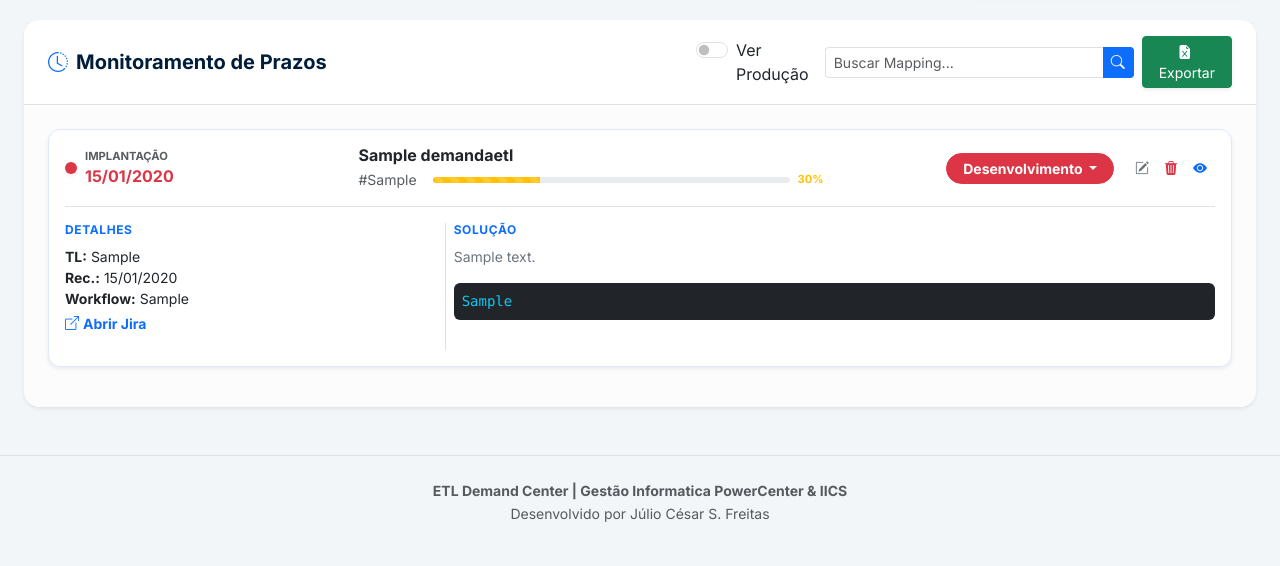
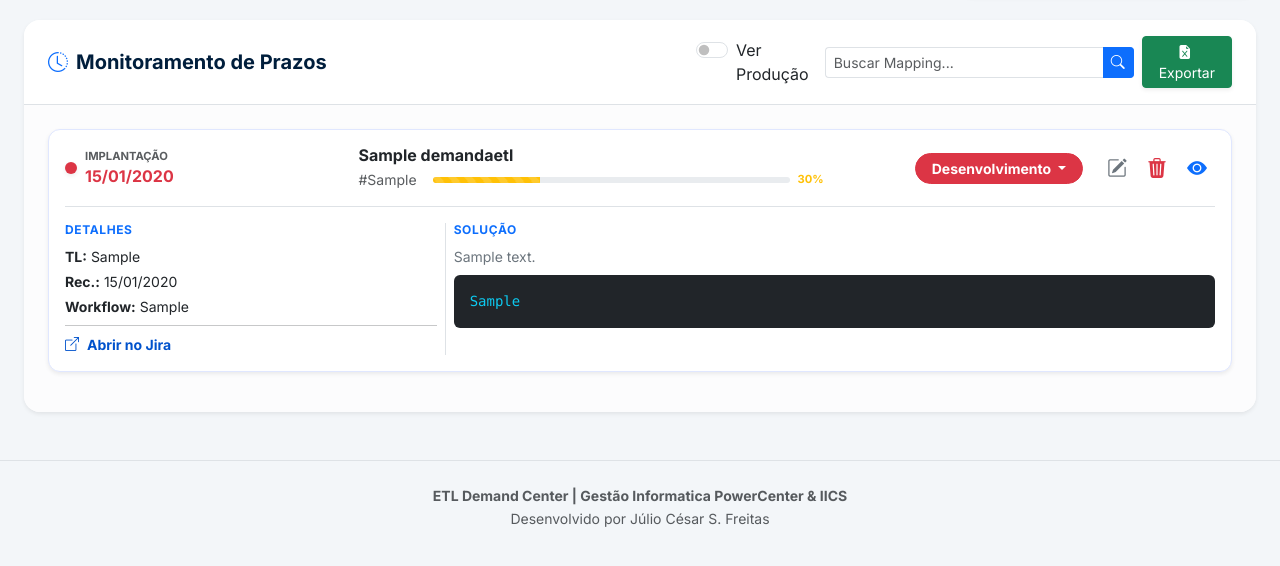
Before and after one commit to juliofreitas77/GestaoDemandasETL, a Django app: page / in a window 1280 px wide, after a click on "Ver Detalhes". Shown: the part 195-761 px from the top of the page. Run offline with Django 5.2, Linux system fonts and the light colour scheme; tables that the repository leaves empty hold one stand-in row (values such as "Sample post").

Commit message:
style: corrige alinhamento de ações e estabiliza expansão de detalhes
- Reestruturado o grid do Bootstrap para alinhar botões de ação à direita.
- Corrigido o evento de clique do ícone de visualização (olho) via data-bs-target.
- Movida a div de detalhes para fora da row principal para evitar quebra de layout ao expandir.
- Refinada a estilização dos ícones (lápis, lixeira, olho) com efeito hover e remoção de bordas.
- Adicionado tratamento de overflow e rolagem para blocos de código SQL/Shell.

```diff
--- a/GestaoDemandasETL/urls.py
+++ b/GestaoDemandasETL/urls.py
@@ -31,7 +31,8 @@ urlpatterns = [
     path('alterar-status/<int:id>/', views.alterar_status, name='alterar_status'),
     path('editar/<int:id>/', views.editar_demanda, name='editar_demanda'),
     path('excluir/<int:id>/', excluir_demanda, name='excluir_demanda'),
-]
+] + static(settings.MEDIA_URL, document_root=settings.MEDIA_ROOT)
+
 
 # Isso permite que o Django "enxergue" sua pasta static durante o desenvolvimento
 if settings.DEBUG:
--- a/demandas/templates/demandas/home.html
+++ b/demandas/templates/demandas/home.html
@@ -209,36 +209,28 @@
                             </div>
                         </div>
 
-                    <div class="col-md-4 text-end">
-                        <div class="btn-group me-2">
+                        <div class="col-md-4 d-flex justify-content-end align-items-center gap-3">
+                            <div class="btn-group">
                                 <button class="btn btn-sm btn-{{ demanda.semaforo_cor }} py-1 px-3 rounded-pill fw-bold dropdown-toggle" data-bs-toggle="dropdown">
                                     {{ demanda.get_status_display }}
                                 </button>
                                 <ul class="dropdown-menu shadow border-0">
-                                <li>
-                                    <form method="post" action="{% url 'alterar_status' demanda.id %}">{% csrf_token %}
-                                        <input type="hidden" name="status" value="D">
-                                        <button type="submit" class="dropdown-item small">Desenvolvimento</button>
-                                    </form>
-                                </li>
-                                <li>
-                                    <form method="post" action="{% url 'alterar_status' demanda.id %}">{% csrf_token %}
-                                        <input type="hidden" name="status" value="T">
-                                        <button type="submit" class="dropdown-item small">Testes</button>
-                                    </form>
-                                </li>
-                                <li>
-                                    <form method="post" action="{% url 'alterar_status' demanda.id %}">{% csrf_token %}
-                                        <input type="hidden" name="status" value="P">
-                                        <button type="submit" class="dropdown-item small">Produção</button>
-                                    </form>
-                                </li>
+                                    <li><form method="post" action="{% url 'alterar_status' demanda.id %}">{% csrf_token %}<input type="hidden" name="status" value="D"><button type="submit" class="dropdown-item small">Desenvolvimento</button></form></li>
+                                    <li><form method="post" action="{% url 'alterar_status' demanda.id %}">{% csrf_token %}<input type="hidden" name="status" value="T"><button type="submit" class="dropdown-item small">Testes</button></form></li>
+                                    <li><form method="post" action="{% url 'alterar_status' demanda.id %}">{% csrf_token %}<input type="hidden" name="status" value="P"><button type="submit" class="dropdown-item small">Produção</button></form></li>
                                 </ul>
                             </div>
-                        <div class="btn-group">
-                            <a href="{% url 'editar_demanda' demanda.id %}" class="btn btn-sm btn-outline-secondary border-0"><i class="bi bi-pencil-square"></i></a>
-                            <button class="btn btn-sm btn-outline-danger border-0" data-bs-toggle="modal" data-bs-target="#confirmDelete{{ demanda.id }}"><i class="bi bi-trash3-fill"></i></button>
-                            <button class="btn btn-sm btn-outline-primary border-0" data-bs-toggle="collapse" data-bs-target="#detalhes{{ demanda.id }}"><i class="bi bi-eye-fill"></i></button>
+
+                            <div class="d-flex gap-1">
+                                <a href="{% url 'editar_demanda' demanda.id %}" class="btn btn-sm btn-outline-secondary border-0" title="Editar">
+                                    <i class="bi bi-pencil-square fs-5"></i>
+                                </a>
+                                <button class="btn btn-sm btn-outline-danger border-0" data-bs-toggle="modal" data-bs-target="#confirmDelete{{ demanda.id }}" title="Excluir">
+                                    <i class="bi bi-trash3-fill fs-5"></i>
+                                </button>
+                                <button class="btn btn-sm btn-outline-primary border-0" type="button" data-bs-toggle="collapse" data-bs-target="#detalhes{{ demanda.id }}" title="Ver Detalhes">
+                                    <i class="bi bi-eye-fill fs-5"></i>
+                                </button>
                             </div>
                         </div>
                     </div>
@@ -246,54 +238,39 @@
                     <div class="collapse mt-3 pt-3 border-top" id="detalhes{{ demanda.id }}">
                         <div class="row g-3">
                             <div class="col-md-4 border-end">
-                            <h6 class="card-label text-primary">DETALHES</h6>
-                            <ul class="list-unstyled small mt-2">
-                                <li><strong>TL:</strong> {{ demanda.lider_tecnico }}</li>
-                                <li><strong>Rec.:</strong> {{ demanda.data_recebimento|date:"d/m/Y" }}</li>
-                                <li><strong>Workflow:</strong> {{ demanda.workflow_mapping }}</li>
-                                {% if demanda.tempo_execucao %}
-                                <li class="mt-2 text-success fw-bold"><i class="bi bi-stopwatch me-1"></i>Entrega: {{ demanda.tempo_execucao }} dias</li>
+                                <h6 class="card-label text-primary mb-2">DETALHES</h6>
+                                <div class="small mt-2">
+                                    <p class="mb-1"><strong>TL:</strong> {{ demanda.lider_tecnico }}</p>
+                                    <p class="mb-1"><strong>Rec.:</strong> {{ demanda.data_recebimento|date:"d/m/Y" }}</p>
+                                    <p class="mb-1"><strong>Workflow:</strong> {{ demanda.workflow_mapping }}</p>
+                                    <hr class="my-2 opacity-25">
+                                    <div class="d-flex flex-column gap-2">
+                                        {% if demanda.link_jira %}
+                                        <a href="{{ demanda.link_jira }}" target="_blank" class="text-decoration-none fw-bold" style="color: #0052cc;">
+                                            <i class="bi bi-box-arrow-up-right me-2"></i>Abrir no Jira
+                                        </a>
                                         {% endif %}
-                                {% if demanda.link_jira %}
-                                <li class="mt-1"><a href="{{ demanda.link_jira }}" target="_blank" class="text-decoration-none fw-bold"><i class="bi bi-box-arrow-up-right me-1"></i>Abrir Jira</a></li>
+                                        {% if demanda.anexo_proposta %}
+                                        <a href="{{ demanda.anexo_proposta.url }}" target="_blank" class="text-decoration-none fw-bold text-success">
+                                            <i class="bi bi-file-earmark-pdf-fill me-2"></i>Proposta Técnica (PDF)
+                                        </a>
                                         {% endif %}
-                            </ul>
+                                    </div>
+                                </div>
                             </div>
                             <div class="col-md-8">
-                            <h6 class="card-label text-primary">SOLUÇÃO</h6>
-                            <p class="small text-secondary mt-2">{{ demanda.descricao_solucao }}</p>
+                                <h6 class="card-label text-primary mb-2">SOLUÇÃO</h6>
+                                <p class="small text-secondary mb-2">{{ demanda.descricao_solucao|default:"Nenhuma descrição informada." }}</p>
                                 {% if demanda.script_sql_shell %}
-                                <pre class="bg-dark text-info p-2 rounded small"><code>{{ demanda.script_sql_shell }}</code></pre>
+                                <div class="position-relative">
+                                    <pre class="bg-dark text-info p-3 rounded small" style="max-height: 200px; overflow-y: auto;"><code>{{ demanda.script_sql_shell }}</code></pre>
+                                </div>
                                 {% endif %}
                             </div>
                         </div>
                     </div>
                 </div>
 
-            <div class="modal fade" id="confirmDelete{{ demanda.id }}" tabindex="-1">
-                <div class="modal-dialog modal-dialog-centered">
-                    <div class="modal-content border-0">
-                        <div class="modal-header bg-danger text-white border-0">
-                            <h5 class="modal-title fw-bold">Excluir Demanda</h5>
-                            <button type="button" class="btn-close btn-close-white" data-bs-dismiss="modal"></button>
-                        </div>
-                        <div class="modal-body p-4 text-center">
-                            <p>Deseja excluir permanentemente: <strong>{{ demanda.titulo }}</strong>?</p>
-                        </div>
-                        <div class="modal-footer border-0 justify-content-center">
-                            <button type="button" class="btn btn-light rounded-pill px-4" data-bs-dismiss="modal">Cancelar</button>
-                            <form method="POST" action="{% url 'excluir_demanda' demanda.id %}">{% csrf_token %}
-                                <button type="submit" class="btn btn-danger rounded-pill px-4">Excluir</button>
-                            </form>
-                        </div>
-                    </div>
-                </div>
-            </div>
-            {% empty %}
-            <div class="text-center py-5">
-                <i class="bi bi-search fs-1 text-muted opacity-25"></i>
-                <p class="text-muted mt-3">Nenhuma demanda ativa encontrada.</p>
-            </div>
             {% endfor %}
         </div>
     </div>
```
Lines whose indentation alone changed are shown as unchanged.
